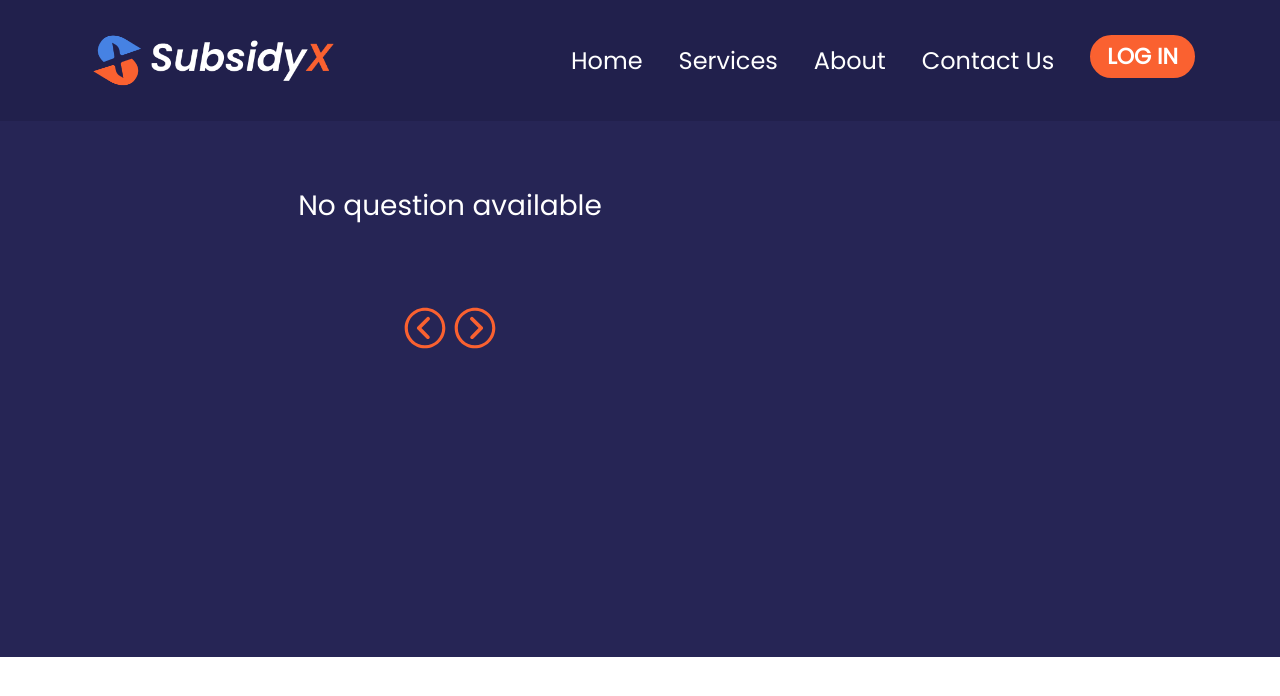
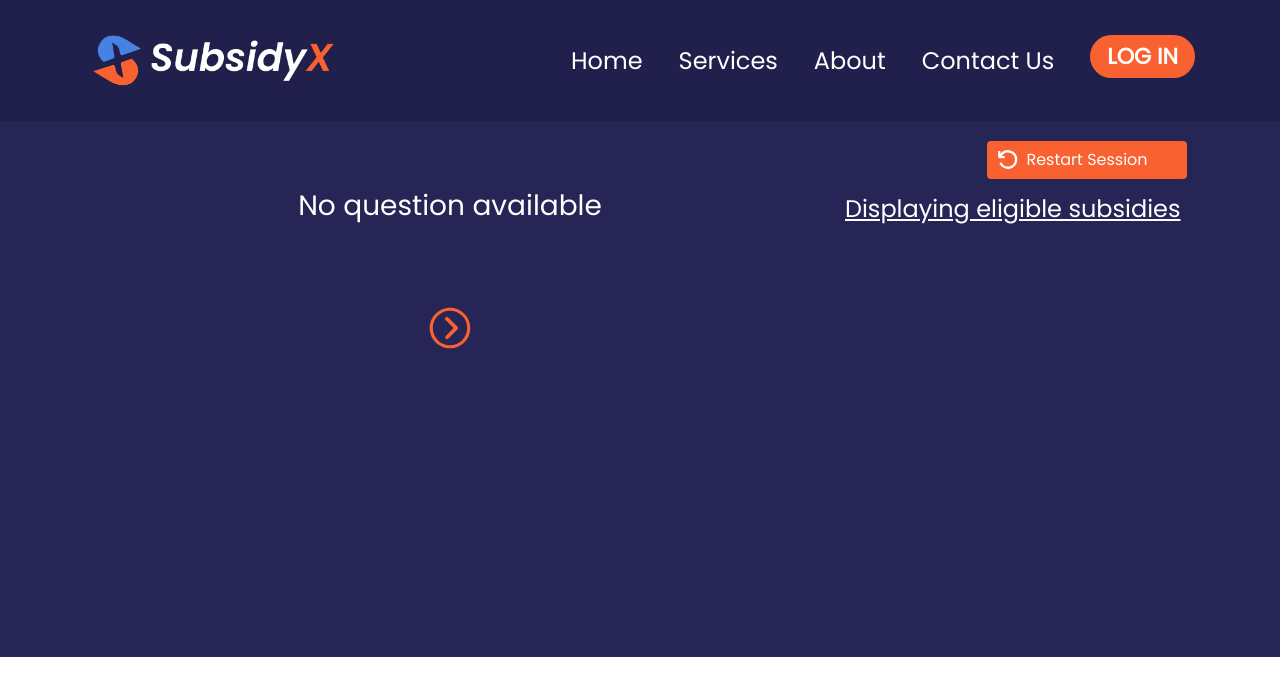
Before and after one commit to Manas-15/subsidyX_marketing_frontend, a Next.js app: page /questions-after-eligible in a window 1280 px wide. Shown: the top 696 px of the page. Built offline with nearby package versions, Linux system fonts and the light colour scheme.

Commit message:
added restart button

```diff
--- a/layouts/components/CustomButton.js
+++ b/layouts/components/CustomButton.js
@@ -3,6 +3,7 @@ import React from "react";
 // import { TfiExport } from "react-icons/tfi";
 // import { BiFilter } from "react-icons/bi";
 // import Dropdown from "react-bootstrap/Dropdown";
+import { VscDebugRestart } from "react-icons/vsc";
 
 export const CustomButton = ({
   name,
@@ -13,6 +14,7 @@ export const CustomButton = ({
   height,
   onClick,
   border,
+  className,
 }) => {
   return (
     <>
@@ -26,8 +28,14 @@ export const CustomButton = ({
           border: border,
         }}
         onClick={onClick}
-        className={`btn mx-2`}
+        className={`btn mx-2 ${className}`}
       >
+        {name === "Restart Session" && (
+          <VscDebugRestart
+            size="25px"
+            style={{ position: "absolute", left: "7px", top: "5px" }}
+          />
+        )}
         {name}
       </button>
     </>
--- a/pages/questions-after-eligible.js
+++ b/pages/questions-after-eligible.js
@@ -7,6 +7,7 @@ import { Form } from "react-bootstrap";
 import Multiselect from "multiselect-react-dropdown";
 import { useDispatch, useSelector } from "react-redux";
 import { eligibleSubsidyAction } from "redux/Actions/eligibleSubsidyAction";
+import { CustomButton } from "@layouts/components/CustomButton";
 
 const QuestionAfterEligible = ({ data }) => {
   const dispatch = useDispatch();
@@ -172,10 +173,10 @@ const QuestionAfterEligible = ({ data }) => {
                   </div>
 
                   <div className="mt-4 d-flex justify-content-center">
-                    <IoIosArrowDropleft
+                    {/* <IoIosArrowDropleft
                       style={{ fontSize: "50px", color: "#fa6130" }}
                       onClick={(e) => goToPrev(e)}
-                    />
+                    /> */}
                     <IoIosArrowDropright
                       style={{ fontSize: "50px", color: "#fa6130" }}
                       onClick={(e) => goToNext(e)}
@@ -185,6 +186,21 @@ const QuestionAfterEligible = ({ data }) => {
               </div>
 
               <div className="col-sm-4">
+                <div className="d-flex justify-content-end">
+                  <CustomButton
+                    name="Restart Session"
+                    color="#FFFFFF"
+                    width="200px"
+                    bgColor="#FA6130"
+                    onClick={(e) => goToPrev(e)}
+                    className="position-relative"
+                  />
+                </div>
+                <div className="d-flex  mb-5 mt-3">
+                  <h4 style={{ textDecoration: "underline", fontWeight: "500" }}>
+                    Displaying eligible subsidies
+                  </h4>
+                </div>
                 <div className="mt-5">
                   {subsidiesList?.map((sub, index) => {
                     return (
```
